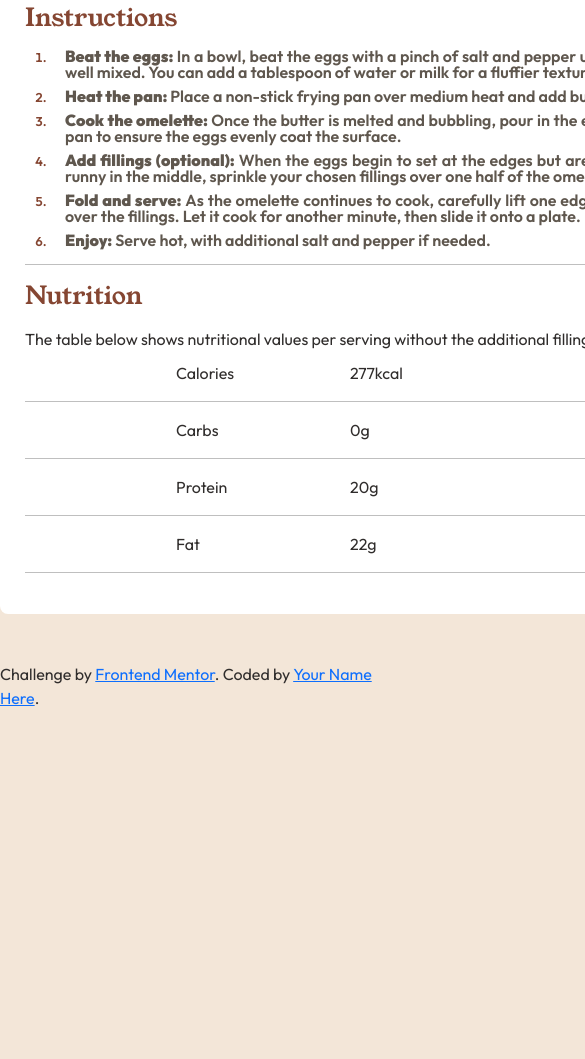
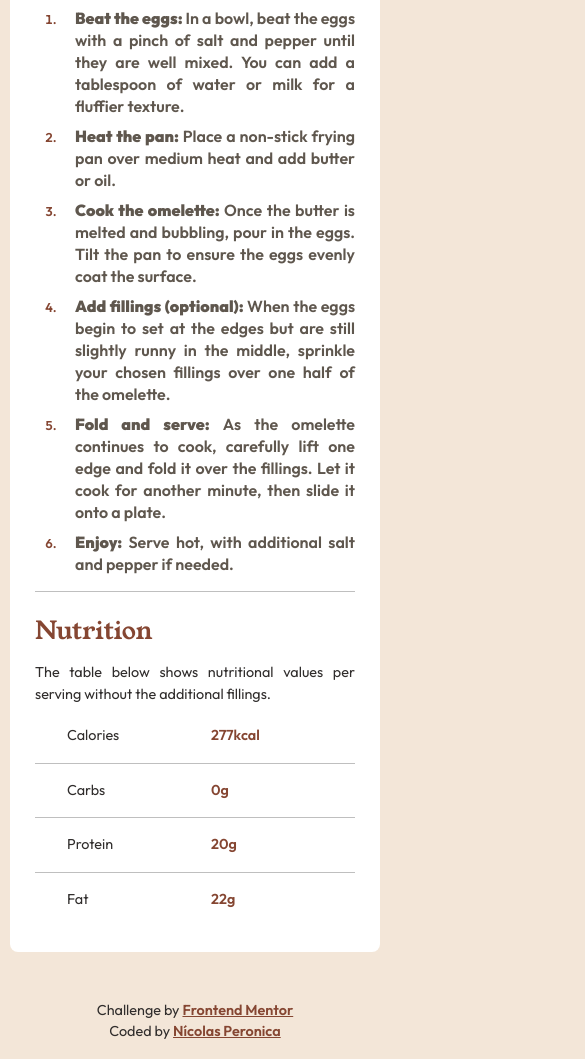
Before and after one commit to nicperonica/recipe-page-main, a plain HTML site: page index.html in a window 390 px wide. Shown: the part 855-1914 px from the top of the page, 585 px wide, since content can reach past the window. Before the commit the page ends 1565 px from the top, so only its background shows below. Drawn offline with nearby package versions, Linux system fonts and the light colour scheme.

Commit message:
Finished challenge (with responsive layout)

```diff
--- a/assets/styles/style.css
+++ b/assets/styles/style.css
@@ -8,7 +8,7 @@ body{
     color: hsl(24, 5%, 18%);
     font-family: "Outfit", sans-serif;
     font-weight: 400;
-    font-size: 1rem;
+    font-size: 1.1rem;
 }
 
 hr{
@@ -25,7 +25,11 @@ hr{
 
 .container-title{
     font-family: "Young Serif", serif;
-    font-size: 2rem;
+    font-size: 1.7rem;
+}
+
+.container-desc{
+    text-align: justify;
 }
 
 .card-time{
@@ -34,18 +38,15 @@ hr{
 
 .card-title{
     color: hsl(332, 51%, 32%);
-    font-size: 1.1rem;
     font-weight: 600;
 }
 
 .card-list-item{
     color: hsl(332, 51%, 32%);
-    font-size: 0.8rem;
 }
 
 .card-list-desc{
     color: hsl(30, 10%, 34%);
-    font-size: 1rem;
 }
 
 .section-title{
@@ -60,28 +61,52 @@ hr{
 
 .section-list-item{
     font-weight: 600;
-    list-style: 1;
 }
 
 .section-list-desc{
     color: hsl(30, 10%, 34%);
     text-align: justify;
-    font-size: 1rem;
-    line-height: 16px;
+    line-height: 22px;
+    font-size: 1.1rem;
 }
 
-.row{
-    display: flex;
-    justify-content: center;
-    width: 100%;
-    margin-top: 10px;
+.container-footer{
+    margin-top: 20px;
 }
 
-.row hr{
-    margin: 0;
+.table{
+    display: flex;
+    justify-content: flex-start;
+    list-style: none;
 }
 
-.row span{
-    width: 10px;
-    margin-right: 150px;
+.table-item{
+    width: 350px;
 }
+
+.table-highlight, .attribution a{
+    color: hsl(14, 45%, 36%);
+    font-weight: 600;
+}
+
+@media (max-width: 768px){
+    body, .section-list-desc{
+        font-size: 1rem;
+    }
+    .container{
+        width: 500px;
+    }
+    .container-title{
+        font-size: 1.5rem;
+    }
+}
+
+@media (max-width: 576px){
+    body{
+        font-size: 0.9rem;
+    }
+    .container{
+        width: 370px;
+    }
+
+}
--- a/index.html
+++ b/index.html
@@ -20,8 +20,8 @@
 <body>
   <main class="container my-5 rounded-3">
     <img class="w-100 rounded-3" src="assets/images/image-omelette.jpeg" />
-    <h1 class="container-title my-3">Simple Omelette Recipe</h1>
-    <p class="container-desc text-align-justify">
+    <h1 class="container-title my-4">Simple Omelette Recipe</h1>
+    <p class="container-desc">
       An easy and quick dish, perfect for any meal. This classic omelette
       combines beaten eggs cooked to perfection, optionally filled with your
       choice of cheese, vegetables, or meats.
@@ -41,9 +41,9 @@
       </ul>
     </section>
 
-    <section class="my-4 gap-5">
+    <section class="my-4">
       <h2 class="section-title my-3">Ingredients</h2>
-      <ul class="section-list list-group ms-4">
+      <ul class="section-list list-group ms-4 gap-2">
         <li class="section-list-item">
           <span class="section-list-desc">2-3 large eggs</span>
         </li>
@@ -65,7 +65,7 @@
 
     <hr />
 
-    <section>
+    <section class="mt-4">
       <h2 class="section-title my-3">Instructions</h2>
       <ol class="section-list list-group ms-4 gap-2">
         <li class="section-list-item">
@@ -99,38 +99,36 @@
       </ol>
     </section>
     <hr />
-    <section>
+    <section class="mt-4">
       <h2 class="section-title my-3">Nutrition</h2>
-      <span>The table below shows nutritional values per serving without the additional fillings.</span>
-      <div class="table">
-        <div class="row">
-          <span>Calories</span>
-          <span>277kcal</span>
-        </div>
+      <p class="container-desc">The table below shows nutritional values per serving without the additional fillings.</p>
+      <div class="container-footer">
+        <ul class="table">
+          <li class="table-item">Calories</li>
+          <li class="table-item table-highlight">277kcal</li>
+        </ul>
         <hr>
-        <div class="row">
-          <span>Carbs</span>
-          <span>0g</span>
-        </div>
+        <ul class="table">
+          <li class="table-item">Carbs</li>
+          <li class="table-item table-highlight">0g</li>
+        </ul>
         <hr>
-        <div class="row">
-          <span>Protein</span>
-          <span>20g</span>
-        </div>
+        <ul class="table">
+          <li class="table-item">Protein</li>
+          <li class="table-item table-highlight">20g</li>
+        </ul>
         <hr>
-        <div class="row">
-          <span>Fat</span>
-          <span>22g</span>
-        </div>
-        <hr>
+        <ul class="table">
+          <li class="table-item">Fat</li>
+          <li class="table-item table-highlight">22g</li>
+        </ul>
       </div>
     </section>
   </main>
 
-  <div class="attribution">
-    Challenge by
-    <a href="https://www.frontendmentor.io?ref=challenge" target="_blank">Frontend Mentor</a>. Coded by <a href="#">Your
-      Name Here</a>.
+  <div class="attribution d-flex flex-column align-items-center my-3">
+    <span>Challenge by <a href="https://www.frontendmentor.io?ref=challenge">Frontend Mentor</a></span>
+    <span>Coded by <a href="https://github.com/nicperonica">Nícolas Peronica</a></span>
   </div>
 </body>
 
```
